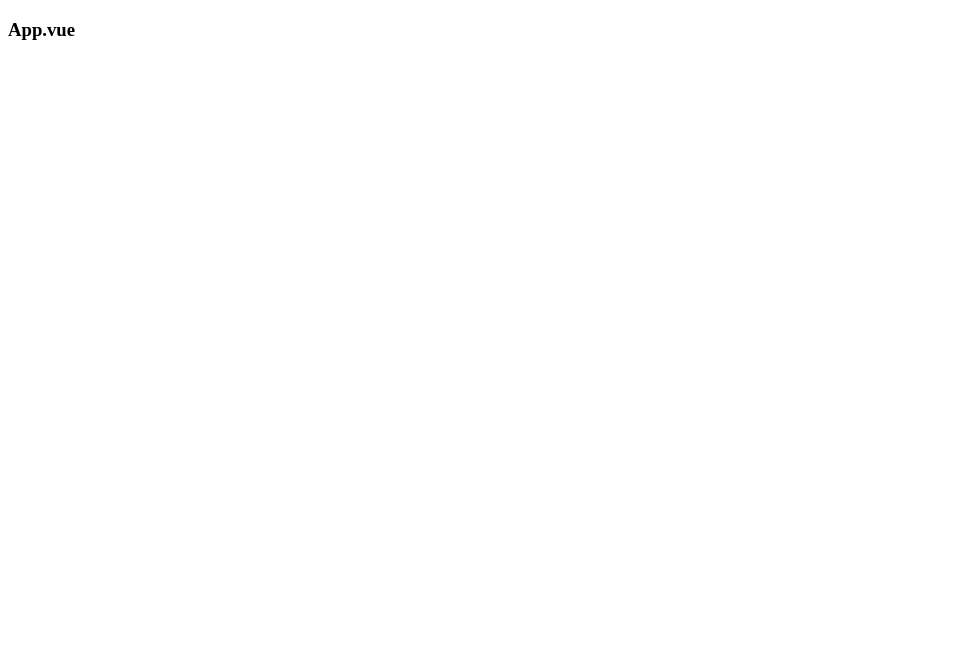
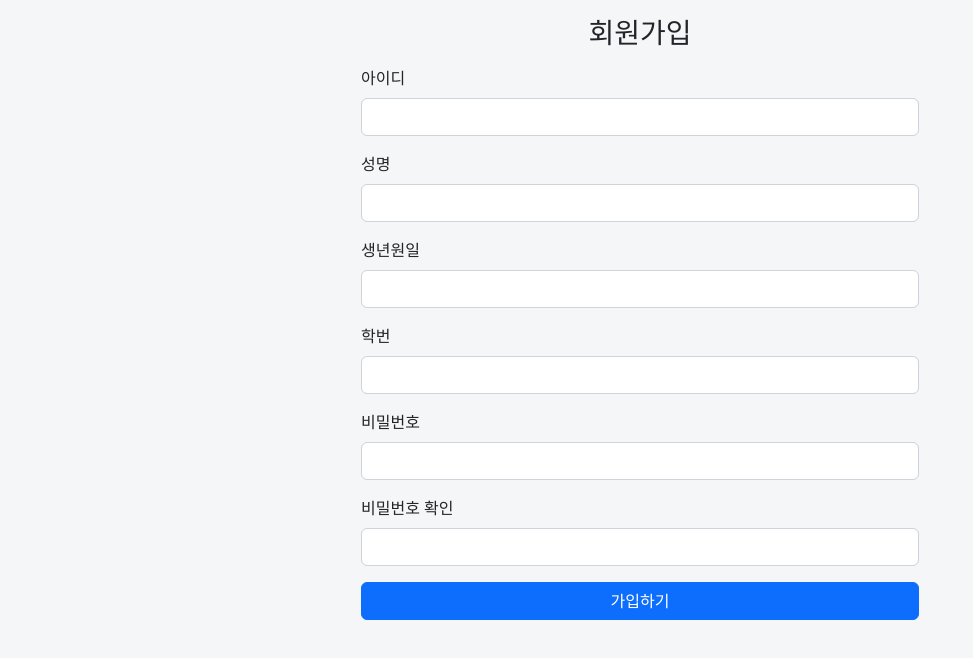
Before and after one commit to hul0810/vue_fastapi_toyproject, a Vue app in the folder frontend/: page /signup in a window 1280 px wide. Shown: the top 658 px of the page, without its empty margins (0-973 px from the left). Built offline with nearby package versions, Linux system fonts and the light colour scheme.

Commit message:
create SingupForm

```diff
--- a/frontend/package.json
+++ b/frontend/package.json
@@ -8,6 +8,7 @@
     "lint": "vue-cli-service lint"
   },
   "dependencies": {
+    "bootstrap": "^5.2.2",
     "core-js": "^3.8.3",
     "vue": "^2.6.14",
     "vue-router": "^3.5.3"
--- a/frontend/src/App.vue
+++ b/frontend/src/App.vue
@@ -1,6 +1,5 @@
 <template>
-	<div>
-		<h3>App.vue</h3>
+	<div id="app">
 		<router-view></router-view>
 	</div>
 </template>
--- /dev/null
+++ b/frontend/src/components/SignupForm.vue
@@ -0,0 +1,38 @@
+<template>
+	<div>
+		<h3 class="text-center m-3">회원가입</h3>
+		<form action="" class="col-12 col-md-6 mx-auto my-3">
+			<div class="mb-3">
+				<label for="id" class="form-label">아이디</label>
+				<input id="id" type="text" class="form-control" />
+			</div>
+			<div class="mb-3">
+				<label for="name" class="form-label">성명</label>
+				<input id="name" type="text" class="form-control" />
+			</div>
+			<div class="mb-3">
+				<label for="birth" class="form-label">생년원일</label>
+				<input type="text" class="form-control" />
+			</div>
+			<div class="mb-3">
+				<label for="Number" class="form-label">학번</label>
+				<input id="Number" type="text" class="form-control" />
+			</div>
+			<div class="mb-3">
+				<label for="password" class="form-label">비밀번호</label>
+				<input id="password" type="password" class="form-control" />
+			</div>
+			<div class="mb-3">
+				<label for="password-check" class="form-label">비밀번호 확인</label>
+				<input id="password-check" type="text" class="form-control" />
+			</div>
+			<button class="btn btn-primary w-100">가입하기</button>
+		</form>
+	</div>
+</template>
+
+<script>
+export default {};
+</script>
+
+<style></style>
--- a/frontend/src/main.js
+++ b/frontend/src/main.js
@@ -1,6 +1,8 @@
 import Vue from 'vue';
 import App from './App.vue';
 import router from '@/router/index';
+import 'bootstrap';
+import 'bootstrap/dist/css/bootstrap.min.css';
 
 Vue.config.productionTip = false;
 
--- a/frontend/src/router/index.js
+++ b/frontend/src/router/index.js
@@ -10,6 +10,10 @@ export default new VueRouter({
 			path: '/login',
 			component: () => import('@/views/LoginView.vue'),
 		},
+		{
+			path: '/signup',
+			component: () => import('@/views/SignupView.vue'),
+		},
 		// {
 		// 	path: '*',
 		// 	component: () => import('@/views/LoginView.vue'),
--- /dev/null
+++ b/frontend/src/views/SignupView.vue
@@ -0,0 +1,21 @@
+<template>
+	<div class="container">
+		<SignupForm></SignupForm>
+	</div>
+</template>
+
+<script>
+import SignupForm from '@/components/SignupForm.vue';
+
+export default {
+	components: {
+		SignupForm,
+	},
+};
+</script>
+
+<style>
+body {
+	background-color: #f5f6f7;
+}
+</style>
```
Also changed, not shown: 1 other file (tests, documents, lock files or other folders).
